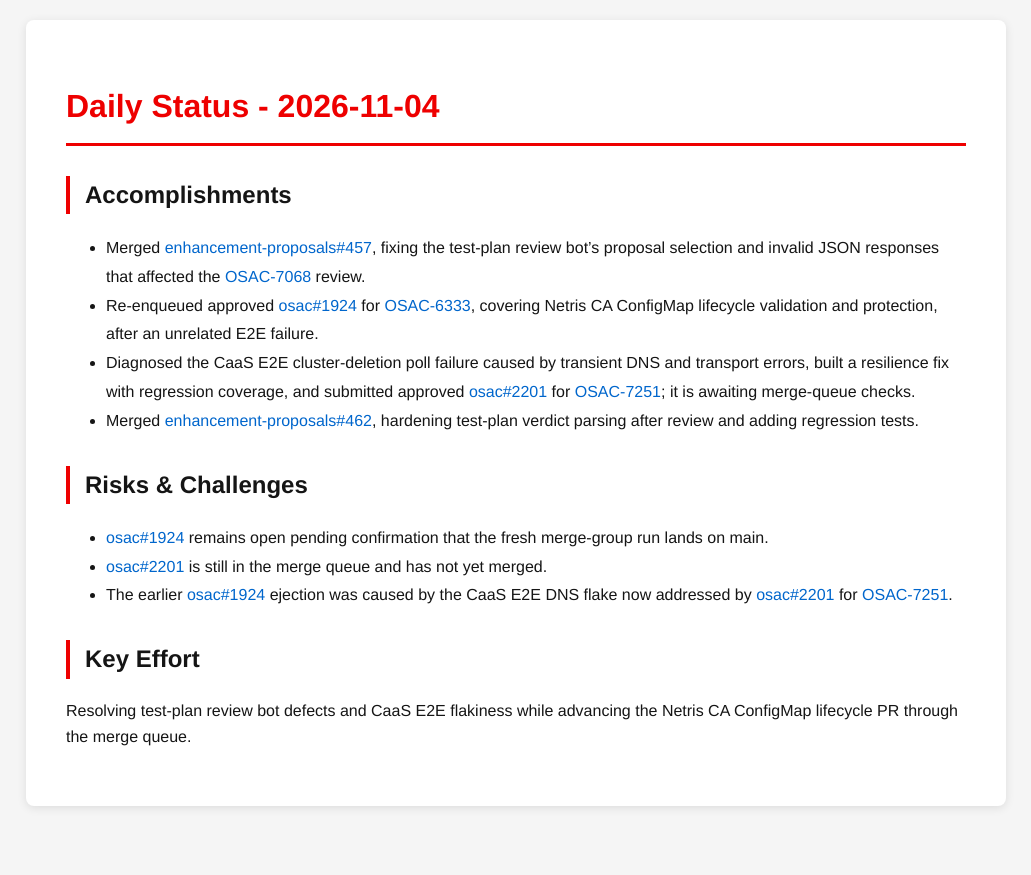
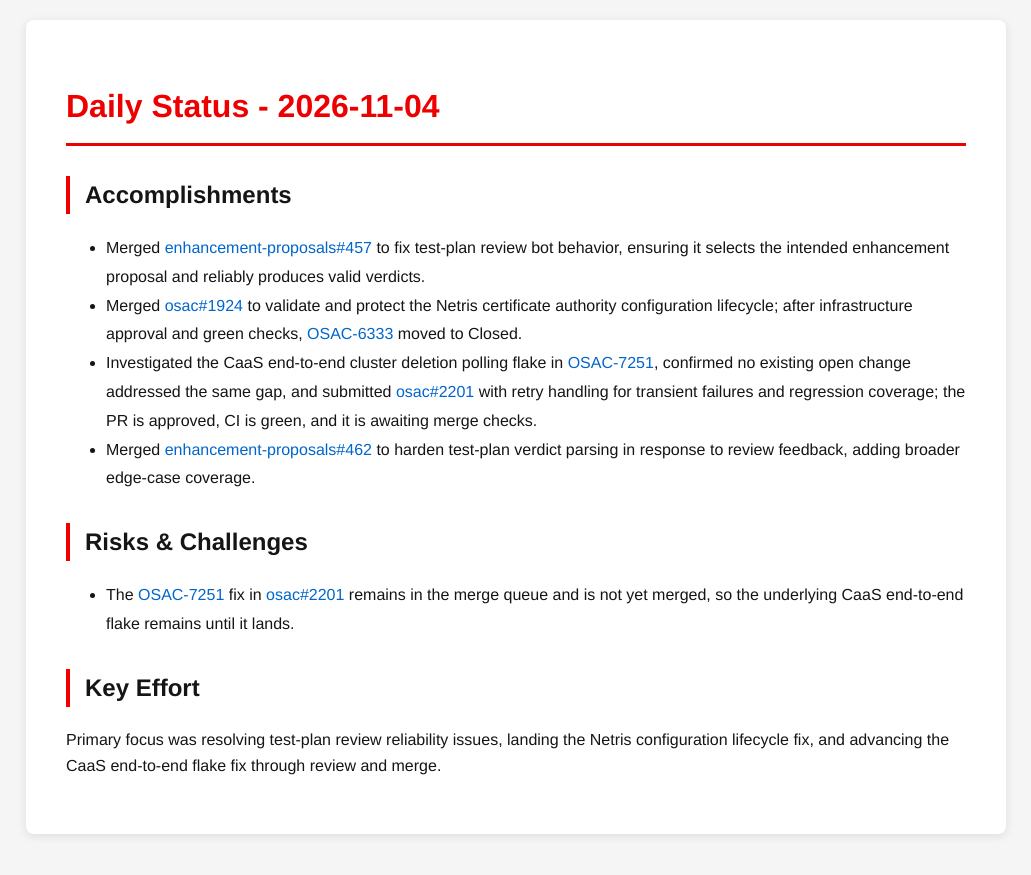
Before and after one commit to tzvatot/daily-status, a Jekyll site: the page built from 2026-11-04.md, in a window 1280 px wide. Shown: the top 875 px of the page, without its empty margins (124-1155 px from the left). Built offline with Jekyll 4.4.1, drawn with Linux system fonts in a browser that asks for light colours.

Commit message:
Daily status update - 2026-11-04

```diff
--- a/2026-11-04.md
+++ b/2026-11-04.md
@@ -7,15 +7,13 @@ date: 2026-11-04
 # Daily Status - 2026-11-04
 
 ## Accomplishments
-- Merged [enhancement-proposals#457](https://github.com/osac-project/enhancement-proposals/pull/457), fixing the test-plan review bot's proposal selection and invalid JSON responses that affected the [OSAC-7068](https://redhat.atlassian.net/browse/OSAC-7068) review.
-- Re-enqueued approved [osac#1924](https://github.com/osac-project/osac/pull/1924) for [OSAC-6333](https://redhat.atlassian.net/browse/OSAC-6333), covering Netris CA ConfigMap lifecycle validation and protection, after an unrelated E2E failure.
-- Diagnosed the CaaS E2E cluster-deletion poll failure caused by transient DNS and transport errors, built a resilience fix with regression coverage, and submitted approved [osac#2201](https://github.com/osac-project/osac/pull/2201) for [OSAC-7251](https://redhat.atlassian.net/browse/OSAC-7251); it is awaiting merge-queue checks.
-- Merged [enhancement-proposals#462](https://github.com/osac-project/enhancement-proposals/pull/462), hardening test-plan verdict parsing after review and adding regression tests.
+- Merged [enhancement-proposals#457](https://github.com/osac-project/enhancement-proposals/pull/457) to fix test-plan review bot behavior, ensuring it selects the intended enhancement proposal and reliably produces valid verdicts.
+- Merged [osac#1924](https://github.com/osac-project/osac/pull/1924) to validate and protect the Netris certificate authority configuration lifecycle; after infrastructure approval and green checks, [OSAC-6333](https://redhat.atlassian.net/browse/OSAC-6333) moved to Closed.
+- Investigated the CaaS end-to-end cluster deletion polling flake in [OSAC-7251](https://redhat.atlassian.net/browse/OSAC-7251), confirmed no existing open change addressed the same gap, and submitted [osac#2201](https://github.com/osac-project/osac/pull/2201) with retry handling for transient failures and regression coverage; the PR is approved, CI is green, and it is awaiting merge checks.
+- Merged [enhancement-proposals#462](https://github.com/osac-project/enhancement-proposals/pull/462) to harden test-plan verdict parsing in response to review feedback, adding broader edge-case coverage.
 
 ## Risks & Challenges
-- [osac#1924](https://github.com/osac-project/osac/pull/1924) remains open pending confirmation that the fresh merge-group run lands on main.
-- [osac#2201](https://github.com/osac-project/osac/pull/2201) is still in the merge queue and has not yet merged.
-- The earlier [osac#1924](https://github.com/osac-project/osac/pull/1924) ejection was caused by the CaaS E2E DNS flake now addressed by [osac#2201](https://github.com/osac-project/osac/pull/2201) for [OSAC-7251](https://redhat.atlassian.net/browse/OSAC-7251).
+- The [OSAC-7251](https://redhat.atlassian.net/browse/OSAC-7251) fix in [osac#2201](https://github.com/osac-project/osac/pull/2201) remains in the merge queue and is not yet merged, so the underlying CaaS end-to-end flake remains until it lands.
 
 ## Key Effort
-Resolving test-plan review bot defects and CaaS E2E flakiness while advancing the Netris CA ConfigMap lifecycle PR through the merge queue.
+Primary focus was resolving test-plan review reliability issues, landing the Netris configuration lifecycle fix, and advancing the CaaS end-to-end flake fix through review and merge.
```
